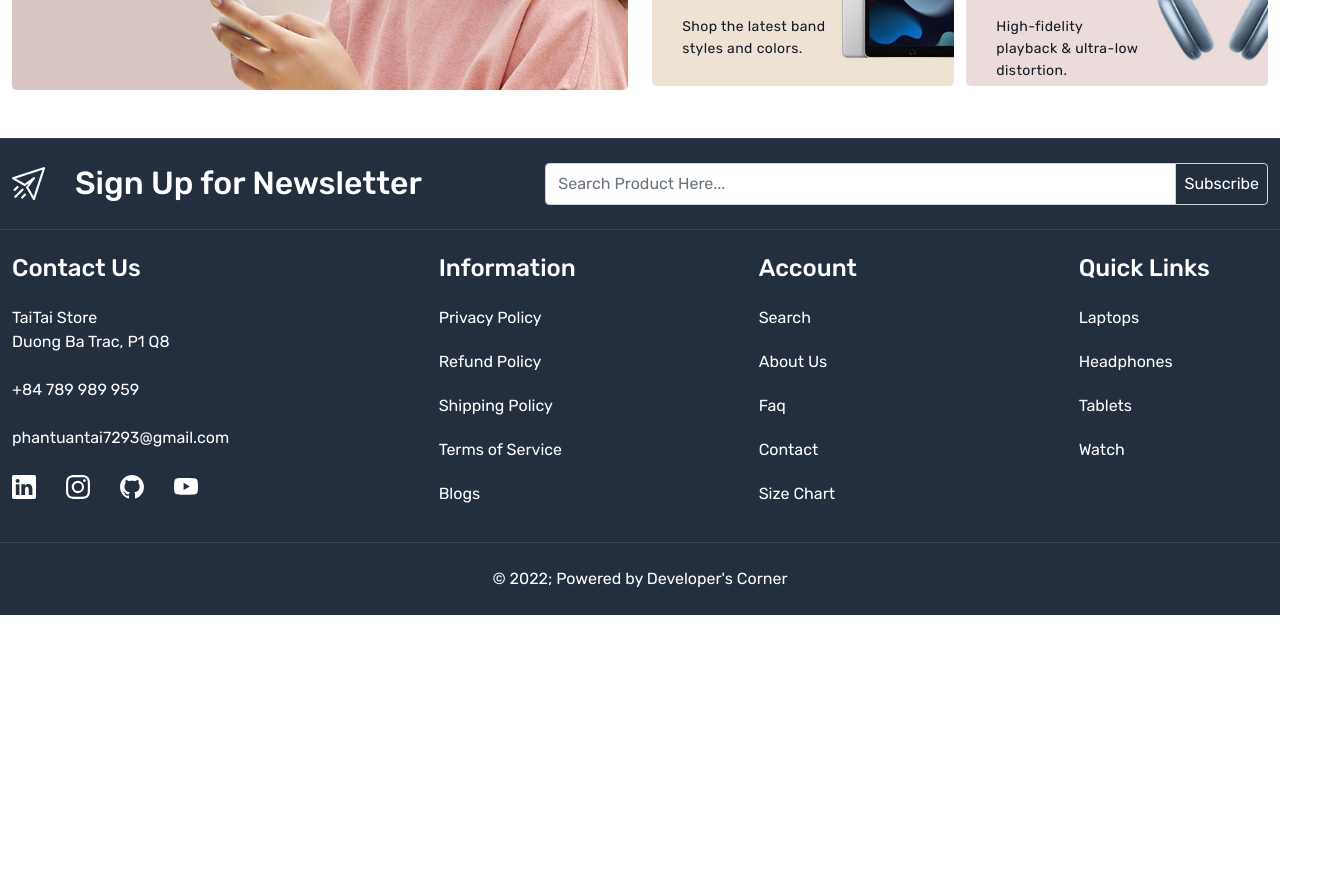
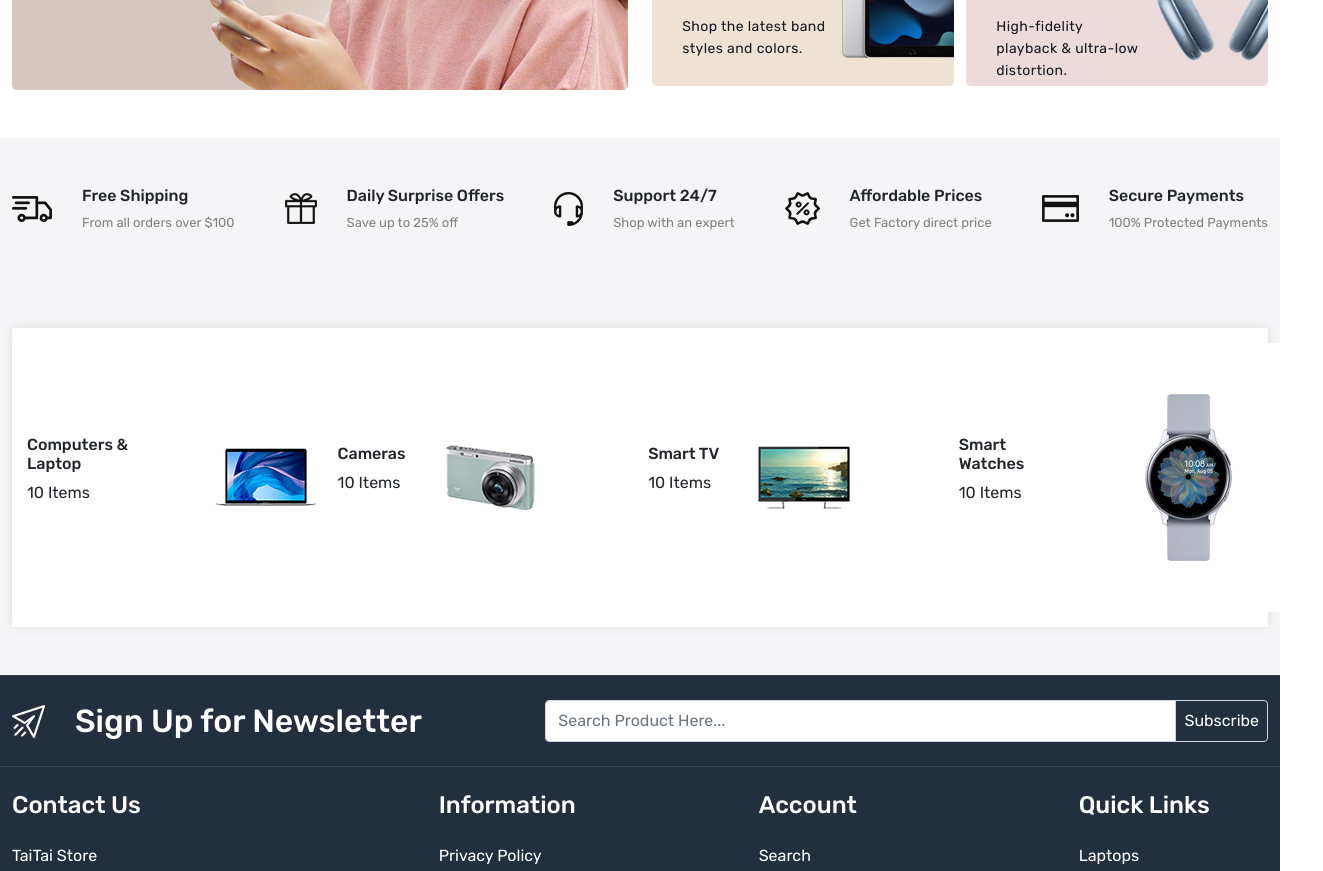
Before and after one commit to taitai120/react-ecommerceapp, a React (Create React App) app: page / in a window 1280 px wide. Shown: the part 600-1471 px from the top of the page, 1323 px wide, since content can reach past the window. Before the commit the page ends 1215 px from the top, so only its background shows below. Built offline with nearby package versions, Linux system fonts and the light colour scheme.

Commit message:
second commit 2

```diff
--- a/src/pages/HomePage/HomePage.jsx
+++ b/src/pages/HomePage/HomePage.jsx
@@ -86,6 +86,117 @@ const HomePage = () => {
                     </div>
                 </div>
             </section>
+            <section className="home-wrapper-2 py-5">
+                <div className="container-xxl">
+                    <div className="row">
+                        <div className="col-12">
+                            <div className="services d-flex align-items-center justify-content-between">
+                                <div className="d-flex align-items-center gap-30">
+                                    <img
+                                        src="images/service.png"
+                                        alt="services"
+                                    />
+                                    <div>
+                                        <h6>Free Shipping</h6>
+                                        <p className="mb-0">
+                                            From all orders over $100
+                                        </p>
+                                    </div>
+                                </div>
+                                <div className="d-flex align-items-center gap-30">
+                                    <img
+                                        src="images/service-02.png"
+                                        alt="services"
+                                    />
+                                    <div>
+                                        <h6>Daily Surprise Offers</h6>
+                                        <p className="mb-0">
+                                            Save up to 25% off
+                                        </p>
+                                    </div>
+                                </div>
+                                <div className="d-flex align-items-center gap-30">
+                                    <img
+                                        src="images/service-03.png"
+                                        alt="services"
+                                    />
+                                    <div>
+                                        <h6>Support 24/7</h6>
+                                        <p className="mb-0">
+                                            Shop with an expert
+                                        </p>
+                                    </div>
+                                </div>
+                                <div className="d-flex align-items-center gap-30">
+                                    <img
+                                        src="images/service-04.png"
+                                        alt="services"
+                                    />
+                                    <div>
+                                        <h6>Affordable Prices</h6>
+                                        <p className="mb-0">
+                                            Get Factory direct price
+                                        </p>
+                                    </div>
+                                </div>
+                                <div className="d-flex align-items-center gap-30">
+                                    <img
+                                        src="images/service-05.png"
+                                        alt="services"
+                                    />
+                                    <div>
+                                        <h6>Secure Payments</h6>
+                                        <p className="mb-0">
+                                            100% Protected Payments
+                                        </p>
+                                    </div>
+                                </div>
+                            </div>
+                        </div>
+                    </div>
+                </div>
+            </section>
+            <section className="home-wrapper-2 py-5">
+                <div className="container-xxl">
+                    <div className="row">
+                        <div className="col-12">
+                            <div className="categories d-flex justify-content-between align-items-center">
+                                <div className="d-flex align-items-center gap-30">
+                                    <div>
+                                        <h6>Computers & Laptop</h6>
+                                        <p>10 Items</p>
+                                    </div>
+                                    <img
+                                        src="images/laptop.jpg"
+                                        alt="computer"
+                                    />
+                                </div>
+                                <div className="d-flex align-items-center gap-30">
+                                    <div>
+                                        <h6>Cameras</h6>
+                                        <p>10 Items</p>
+                                    </div>
+                                    <img src="images/camera.jpg" alt="camera" />
+                                </div>
+                                <div className="d-flex align-items-center gap-30">
+                                    <div>
+                                        <h6>Smart TV</h6>
+                                        <p>10 Items</p>
+                                    </div>
+                                    <img src="images/tv.jpg" alt="tv" />
+                                </div>
+                                <div className="d-flex align-items-center gap-30">
+                                    <div>
+                                        <h6>Smart Watches</h6>
+                                        <p>10 Items</p>
+                                    </div>
+                                    <img src="images/watch.jpg" alt="watch" />
+                                </div>
+                            </div>
+                        </div>
+                    </div>
+                </div>
+            </section>
         </>
     );
 };
--- a/src/pages/HomePage/HomePage.scss
+++ b/src/pages/HomePage/HomePage.scss
@@ -80,3 +80,24 @@
         }
     }
 }
+
+.home-wrapper-2 {
+    background :var(--color-homepage-service-background);
+
+    .services {
+        p {
+            font-size: 13px;
+            color: gray;
+        }
+    }
+
+    .categories {
+        background: white;
+        box-shadow: 0 0 10px #0000001a;
+        padding: 15px;
+
+        & > div {
+            width: 24%;
+        }
+    }
+}
```
